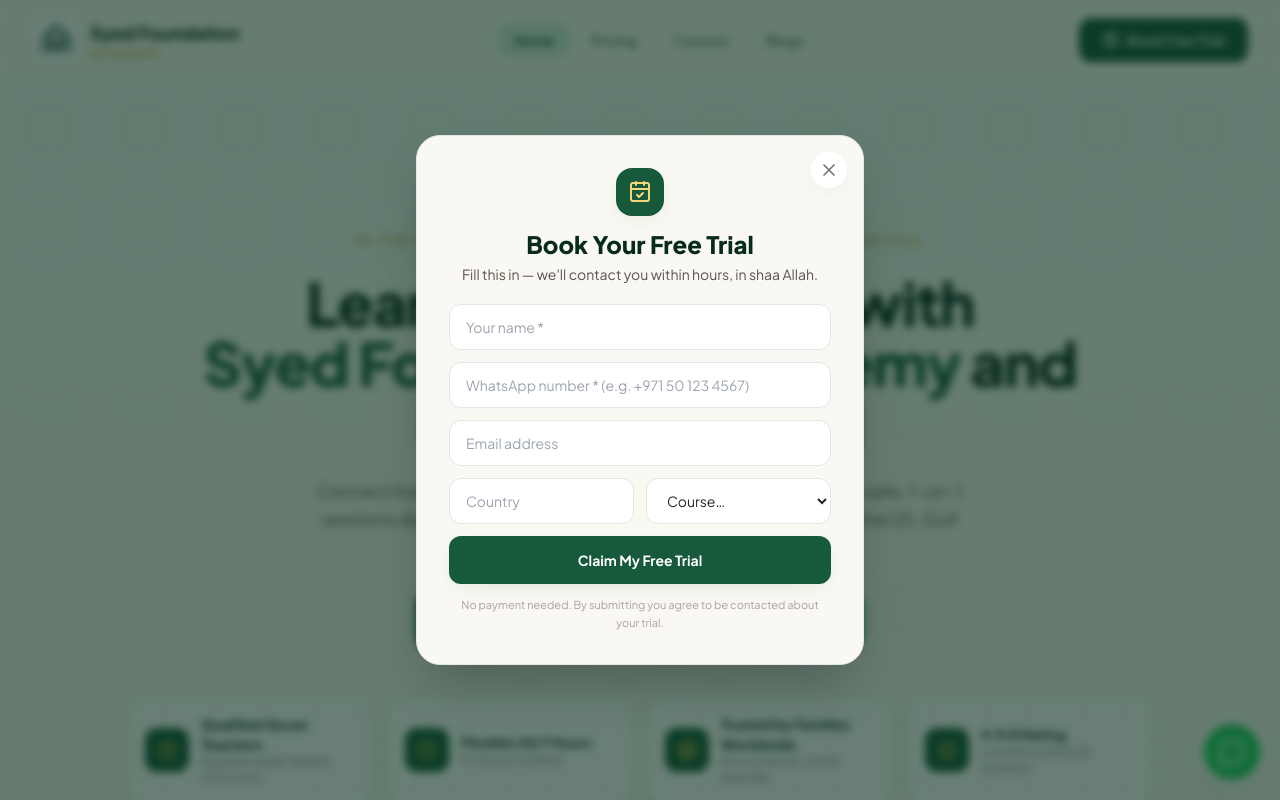
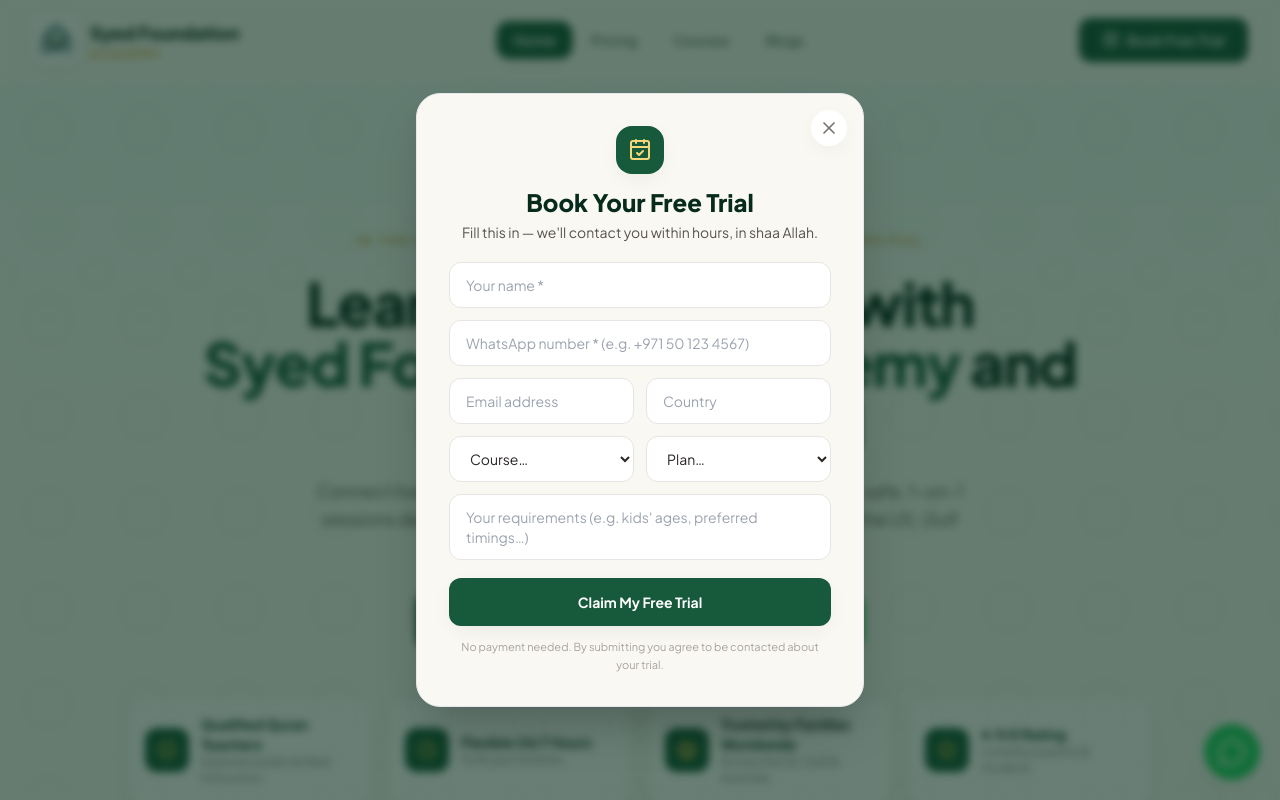
Before and after one commit to proventechnology7-cmd/Syed-Foundation-, a React (Vite) app: page /pricing in a window 1280 px wide. Shown: the top 800 px of the page. Built offline with nearby package versions, Linux system fonts and the light colour scheme.

Commit message:
Nav highlight, button hovers, popup full fields, scroll reveals

```diff
--- a/src/components/EnrollButton.jsx
+++ b/src/components/EnrollButton.jsx
@@ -11,11 +11,13 @@ export default function EnrollButton({ className, variant = "default", size = "d
 
   const go = () => {
     let planLabel = "";
+    let planId = "";
     if (plan) {
       const region = REGIONS.find((r) => r.id === (regionId || "gulf")) || REGIONS[0];
       planLabel = `${plan.name} — ${region.label}: ${region.currency}${getPrice(plan.id, region.id)}/mo`;
+      planId = String(plan.id);
     }
-    openPopup({ planLabel, course, source: "cta-button" });
+    openPopup({ planLabel, planId, course, source: "cta-button" });
   };
 
   return (
--- a/src/components/LeadPopup.jsx
+++ b/src/components/LeadPopup.jsx
@@ -4,28 +4,43 @@ import gsap from "gsap";
 import { X, CheckCircle2, Loader2, CalendarCheck, Sparkles } from "lucide-react";
 import { SITE } from "../data/site";
 import { COURSES } from "../data/courses";
+import { PLANS, planLabel } from "../data/pricing";
 
 const inputCls =
   "w-full rounded-xl border border-stone-200 bg-white px-4 py-3 text-sm text-stone-800 outline-none transition-all duration-200 focus:border-brand-500 focus:ring-4 focus:ring-brand-100";
 
 /**
- * Lead capture popup. Opens from any "Book Free Trial" button via useLeadPopup(),
+ * Lead capture popup — mirrors ALL Google Sheet columns:
+ *   Name | WhatsApp Number | Email | Country | Course | Requirements | Plan
+ * Opens from any "Book Free Trial" button via useLeadPopup(),
  * or automatically 3s after the homepage loads (once per 7 days).
- * Submits straight to the Google Sheet endpoint — same as the enrollment form.
+ * Course/Plan auto-fill when opened from a course/pricing button.
  */
 export default function LeadPopup({ open, context = {}, onClose }) {
-  const [form, setForm] = React.useState({ name: "", phone: "", email: "", country: "", course: "" });
+  const [form, setForm] = React.useState({
+    name: "",
+    phone: "",
+    email: "",
+    country: "",
+    course: "",
+    requirements: "",
+    planId: "",
+  });
   const [status, setStatus] = React.useState("idle"); // idle | sending | done
   const backdropRef = React.useRef(null);
   const cardRef = React.useRef(null);
 
   const set = (k) => (e) => setForm((f) => ({ ...f, [k]: e.target.value }));
 
-  // Entrance animation + lock body scroll
+  // Entrance animation + lock body scroll + auto-fill from context
   React.useEffect(() => {
     if (!open) return;
     setStatus("idle");
-    setForm((f) => ({ ...f, course: context.course || f.course || "" }));
+    setForm((f) => ({
+      ...f,
+      course: context.course || f.course || "",
+      planId: context.planId ? String(context.planId) : f.planId || "",
+    }));
     document.body.style.overflow = "hidden";
     gsap.fromTo(backdropRef.current, { opacity: 0 }, { opacity: 1, duration: 0.3, ease: "power2.out" });
     gsap.fromTo(
@@ -36,7 +51,7 @@ export default function LeadPopup({ open, context = {}, onClose }) {
     gsap.fromTo(
       ".lead-popup-field",
       { opacity: 0, x: -14 },
-      { opacity: 1, x: 0, duration: 0.4, stagger: 0.06, delay: 0.25, ease: "power2.out", overwrite: true }
+      { opacity: 1, x: 0, duration: 0.4, stagger: 0.05, delay: 0.25, ease: "power2.out", overwrite: true }
     );
     return () => {
       document.body.style.overflow = "";
@@ -55,14 +70,16 @@ export default function LeadPopup({ open, context = {}, onClose }) {
     e.preventDefault();
     if (status !== "idle") return;
     setStatus("sending");
+    const chosenPlan = PLANS.find((p) => String(p.id) === String(form.planId));
+    // Payload keys match the Apps Script + sheet columns exactly.
     const payload = {
       name: form.name.trim(),
       phone: form.phone.trim(),
       email: form.email.trim(),
       country: form.country.trim(),
       course: form.course,
-      requirements: context.source ? `Source: ${context.source}` : "",
-      plan: context.planLabel || "",
+      requirements: form.requirements.trim() || (context.source ? `Source: ${context.source}` : ""),
+      plan: chosenPlan ? `${planLabel(chosenPlan)}${chosenPlan.popular ? " (Most Popular)" : ""}` : "",
     };
     try {
       await fetch(SITE.leadSheetUrl, {
@@ -113,7 +130,7 @@ export default function LeadPopup({ open, context = {}, onClose }) {
             <button
               type="button"
               onClick={closeAnimated}
-              className="btn-cta mt-6 rounded-xl bg-brand-700 px-8 py-3 text-sm font-bold text-white shadow-card hover:bg-brand-800"
+              className="mt-6 rounded-xl bg-brand-700 px-8 py-3 text-sm font-bold text-white shadow-card transition-all duration-200 hover:-translate-y-[2px] hover:bg-brand-800 hover:shadow-lg active:translate-y-0 active:scale-[0.97]"
             >
               Done
             </button>
@@ -143,11 +160,11 @@ export default function LeadPopup({ open, context = {}, onClose }) {
                   inputMode="tel"
                 />
               </div>
-              <div className="lead-popup-field">
+              <div className="lead-popup-field grid grid-cols-2 gap-3">
                 <input type="email" value={form.email} onChange={set("email")} placeholder="Email address" className={inputCls} autoComplete="email" />
+                <input value={form.country} onChange={set("country")} placeholder="Country" className={inputCls} autoComplete="country-name" />
               </div>
               <div className="lead-popup-field grid grid-cols-2 gap-3">
-                <input value={form.country} onChange={set("country")} placeholder="Country" className={inputCls} autoComplete="country-name" />
                 <select value={form.course} onChange={set("course")} className={inputCls} aria-label="Course">
                   <option value="">Course…</option>
                   {COURSES.map((c) => (
@@ -156,11 +173,28 @@ export default function LeadPopup({ open, context = {}, onClose }) {
                     </option>
                   ))}
                 </select>
+                <select value={form.planId} onChange={set("planId")} className={inputCls} aria-label="Plan">
+                  <option value="">Plan…</option>
+                  {PLANS.map((p) => (
+                    <option key={p.id} value={p.id}>
+                      {planLabel(p)}{p.popular ? " ★" : ""}
+                    </option>
+                  ))}
+                </select>
+              </div>
+              <div className="lead-popup-field">
+                <textarea
+                  value={form.requirements}
+                  onChange={set("requirements")}
+                  placeholder="Your requirements (e.g. kids' ages, preferred timings…)"
+                  rows={2}
+                  className={`${inputCls} resize-none`}
+                />
               </div>
               <button
                 type="submit"
                 disabled={status === "sending"}
-                className="btn-cta lead-popup-field flex w-full items-center justify-center gap-2 rounded-xl bg-brand-700 px-6 py-3.5 text-sm font-bold text-white shadow-card hover:bg-brand-800 disabled:opacity-70"
+                className="lead-popup-field flex w-full items-center justify-center gap-2 rounded-xl bg-brand-700 px-6 py-3.5 text-sm font-bold text-white shadow-card transition-all duration-200 hover:-translate-y-[2px] hover:bg-brand-800 hover:shadow-lg active:translate-y-0 active:scale-[0.97] disabled:opacity-70"
               >
                 {status === "sending" ? (
                   <>
--- a/src/components/Navbar.jsx
+++ b/src/components/Navbar.jsx
@@ -50,8 +50,10 @@ export default function Navbar() {
               to={l.to}
               className={({ isActive }) =>
                 cn(
-                  "rounded-xl px-4 py-2 text-sm font-semibold transition-colors",
-                  isActive ? "bg-brand-100 text-brand-900" : "text-brand-900/70 hover:bg-brand-50 hover:text-brand-900"
+                  "rounded-xl px-4 py-2 text-sm font-semibold transition-all duration-200",
+                  isActive
+                    ? "scale-[1.04] bg-brand-700 text-white shadow-card"
+                    : "text-brand-900/70 hover:scale-[1.02] hover:bg-brand-50 hover:text-brand-900"
                 )
               }
             >
@@ -90,8 +92,10 @@ export default function Navbar() {
                 to={l.to}
                 className={({ isActive }) =>
                   cn(
-                    "rounded-xl px-4 py-3 text-base font-semibold",
-                    isActive ? "bg-brand-100 text-brand-900" : "text-brand-900/75 hover:bg-brand-50"
+                    "rounded-xl px-4 py-3 text-base font-semibold transition-all duration-200",
+                    isActive
+                      ? "scale-[1.02] bg-brand-700 text-white shadow-card"
+                      : "text-brand-900/75 hover:bg-brand-50 hover:text-brand-900"
                   )
                 }
               >
--- a/src/components/ui/button.jsx
+++ b/src/components/ui/button.jsx
@@ -3,16 +3,16 @@ import { cva } from "class-variance-authority";
 import { cn } from "../../lib/utils";
 
 const buttonVariants = cva(
-  "inline-flex items-center justify-center gap-2 rounded-xl text-center text-sm font-semibold transition-all focus-visible:outline-none focus-visible:ring-2 focus-visible:ring-brand-500 focus-visible:ring-offset-2 disabled:pointer-events-none disabled:opacity-50 [&_svg]:size-4 [&_svg]:shrink-0",
+  "inline-flex items-center justify-center gap-2 rounded-xl text-center text-sm font-semibold transition-all duration-200 hover:-translate-y-[3px] hover:scale-[1.02] hover:shadow-lg active:translate-y-0 active:scale-[0.97] focus-visible:outline-none focus-visible:ring-2 focus-visible:ring-brand-500 focus-visible:ring-offset-2 disabled:pointer-events-none disabled:opacity-50 [&_svg]:size-4 [&_svg]:shrink-0",
   {
     variants: {
       variant: {
-        default: "bg-brand-700 text-white shadow hover:bg-brand-800 active:scale-[0.98]",
-        gold: "bg-gold-400 text-brand-950 shadow hover:bg-gold-500 active:scale-[0.98]",
-        secondary: "bg-brand-100 text-brand-900 hover:bg-brand-200 active:scale-[0.98]",
+        default: "bg-brand-700 text-white shadow hover:bg-brand-800",
+        gold: "bg-gold-400 text-brand-950 shadow hover:bg-gold-500",
+        secondary: "bg-brand-100 text-brand-900 hover:bg-brand-200",
         outline: "border border-brand-300 bg-transparent text-brand-800 hover:bg-brand-50",
         ghost: "text-brand-800 hover:bg-brand-100",
-        whatsapp: "bg-[#25D366] text-white shadow hover:brightness-95 active:scale-[0.98]",
+        whatsapp: "bg-[#25D366] text-white shadow hover:brightness-95",
       },
       size: {
         default: "h-11 px-6 py-2",
--- a/src/pages/BlogDetail.jsx
+++ b/src/pages/BlogDetail.jsx
@@ -6,6 +6,7 @@ import { Card, CardContent } from "../components/ui/card";
 import SectionHeading from "../components/SectionHeading";
 import GeometricPattern from "../components/GeometricPattern";
 import EnrollButton from "../components/EnrollButton";
+import Reveal from "../components/Reveal";
 
 function Block({ block }) {
   if (block.type === "heading") {
--- a/src/pages/Courses.jsx
+++ b/src/pages/Courses.jsx
@@ -7,6 +7,7 @@ import SectionHeading from "../components/SectionHeading";
 import GeometricPattern from "../components/GeometricPattern";
 import EnrollButton from "../components/EnrollButton";
 import { cn } from "../lib/utils";
+import Reveal from "../components/Reveal";
 
 const COURSE_ICONS = { BookOpen, BookMarked, Sparkles, Heart };
 
@@ -16,18 +17,21 @@ export default function Courses() {
       <section className="relative overflow-hidden bg-gradient-to-b from-brand-50 via-ivory to-ivory py-14 sm:py-20">
         <GeometricPattern className="text-brand-800" opacity={0.06} />
         <div className="container-x relative">
-          <SectionHeading
+          <Reveal>
+            <SectionHeading
             eyebrow="Our Programs"
             title="Quran Courses for Every Age & Level"
             subtitle="Four carefully structured programs — from a child's first Arabic letter to advanced Tajweed mastery and complete Hifz. Every course is taught live, 1-on-1, by a certified tutor."
-          />
+            />
+          </Reveal>
 
           <div className="mt-12 space-y-8">
             {COURSES.map((course, idx) => {
               const Icon = COURSE_ICONS[course.icon] || BookOpen;
               const flip = idx % 2 === 1;
               return (
-                <Card key={course.slug} className="overflow-hidden">
+                <Reveal key={course.slug}>
+                <Card className="overflow-hidden card-lift">
                   <div className={cn("grid lg:grid-cols-5")}>
                     {/* Summary panel */}
                     <div
@@ -88,6 +92,7 @@ export default function Courses() {
                     </div>
                   </div>
                 </Card>
+                </Reveal>
               );
             })}
           </div>
```
Also changed, not shown: src/pages/Blog.jsx (+9 -5 lines), src/pages/Pricing.jsx (+9 -4 lines).
